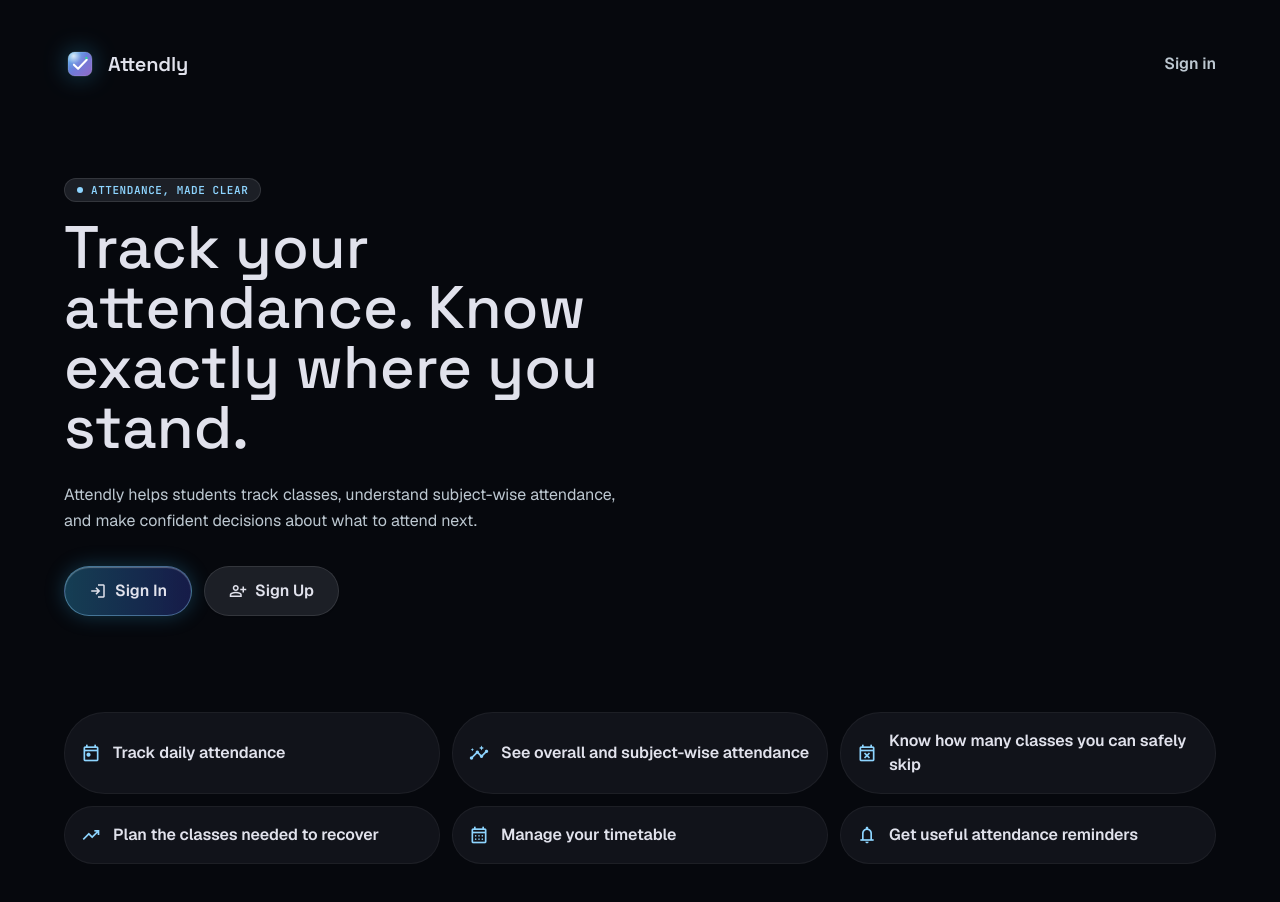
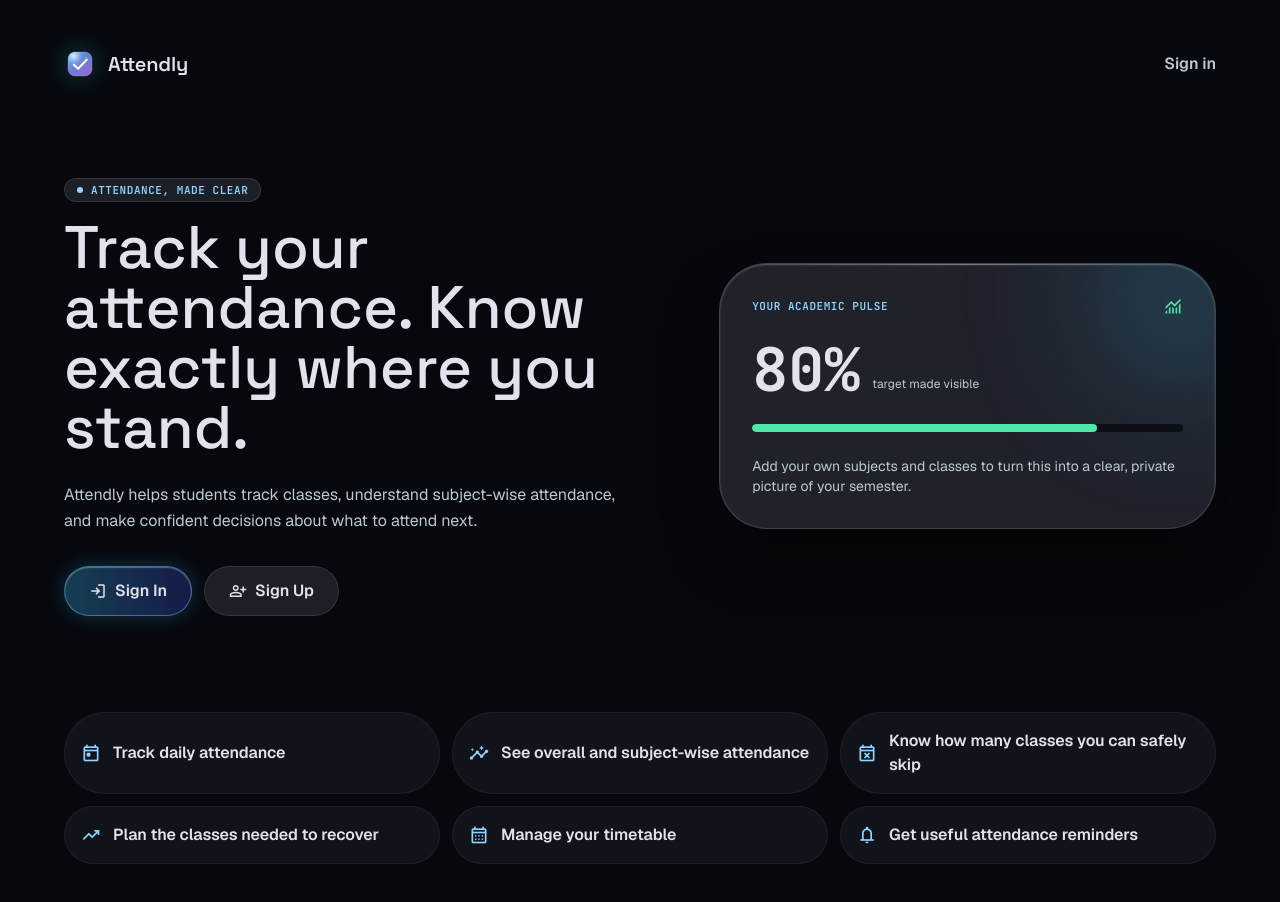
Before and after one commit to shreyu2/Attendly, a React (Vite) app: page / in a window 1280 px wide. Shown: the top 902 px of the page. Built offline with nearby package versions, Linux system fonts and the light colour scheme; no server answers.

Commit message:
Add GlassCard for academic progress display
Added a GlassCard component displaying academic progress and a prompt to add subjects.

```diff
--- a/src/pages/Landing.tsx
+++ b/src/pages/Landing.tsx
@@ -46,6 +46,25 @@ export const Landing: React.FC = () => {
           </div>
         </div>
 
+        <GlassCard variant="elevated" className="relative overflow-hidden p-space-lg sm:p-space-xl">
+          <div className="absolute -right-16 -top-16 h-48 w-48 rounded-full bg-primary-container/20 blur-3xl" />
+          <div className="relative">
+            <div className="mb-space-lg flex items-center justify-between">
+              <span className="font-label-caps text-label-caps uppercase tracking-wider text-primary">Your academic pulse</span>
+              <span className="material-symbols-outlined text-tertiary">monitoring</span>
+            </div>
+            <div className="mb-space-lg flex items-end gap-space-sm">
+              <span className="font-label-data-lg text-6xl font-bold text-on-surface">80%</span>
+              <span className="mb-2 font-body-sm text-body-sm text-on-surface-variant">target made visible</span>
+            </div>
+            <div className="h-2 overflow-hidden rounded-full bg-surface-container-lowest">
+              <div className="h-full w-4/5 rounded-full bg-tertiary" />
+            </div>
+            <p className="mt-space-lg font-body-md text-body-md text-on-surface-variant">
+              Add your own subjects and classes to turn this into a clear, private picture of your semester.
+            </p>
+          </div>
+        </GlassCard>
       </section>
 
       <section className="grid gap-space-sm sm:grid-cols-2 lg:grid-cols-3">
```
